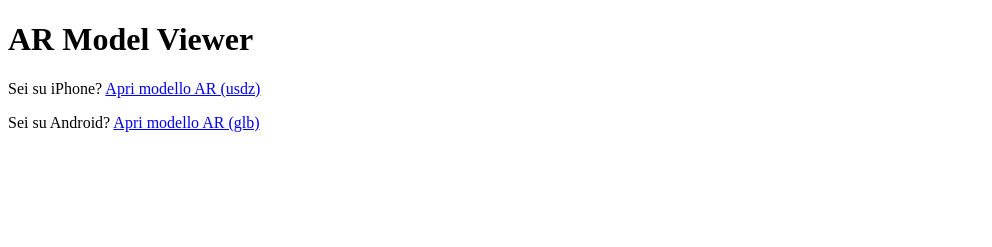
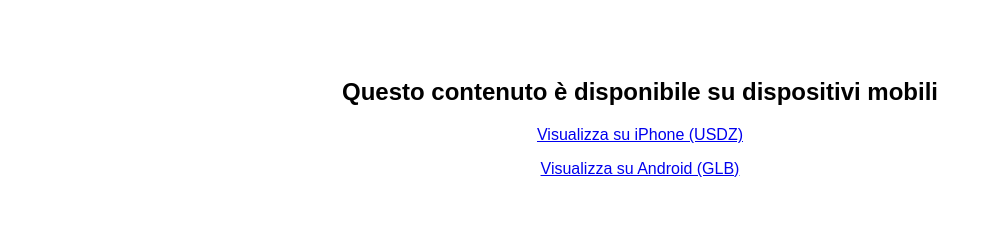
Before and after one commit to lorenzoferrario/gruppo02, a plain HTML site: page index.html in a window 1280 px wide. Shown: the whole page, without its empty margins (0-992 px from the left). Drawn offline with Linux system fonts and the light colour scheme.

Commit message:
Update index.html

```diff
--- a/index.html
+++ b/index.html
@@ -1,32 +1,39 @@
 <!DOCTYPE html>
-<html lang="en">
+<html lang="it">
   <head>
     <meta charset="UTF-8" />
-  <meta name="viewport" content="width=device-width, initial-scale=1" />
-  <title>AR Viewer</title>
-</head>
-<body>
-  <h1>AR Model Viewer</h1>
-
-  <p>Sei su iPhone? <a id="apple-link" href="" target="_blank">Apri modello AR (usdz)</a></p>
-  <p>Sei su Android? <a id="android-link" href="" target="_blank">Apri modello AR (glb)</a></p>
-
+    <title>Hippo AR Redirect</title>
     <script>
-    const appleModel = 'Hippo_Apple AR_02.usdz';
-    const androidModel = 'Hippo_Android AR_02.glb';
+      const usdzUrl = "https://lorenzoferrario.github.io/gruppo02/Hippo.usdz";
+      const glbUrl = "https://lorenzoferrario.github.io/gruppo02/Hippo.glb";
 
       const userAgent = navigator.userAgent || navigator.vendor || window.opera;
 
       if (/iPad|iPhone|iPod/.test(userAgent) && !window.MSStream) {
-      document.getElementById('apple-link').href = appleModel;
-      document.getElementById('android-link').style.display = 'none';
+        // iOS → Quick Look (ARKit)
+        window.location.href = usdzUrl;
       } else if (/android/i.test(userAgent)) {
-      document.getElementById('android-link').href = androidModel;
-      document.getElementById('apple-link').style.display = 'none';
+        // Android → Scene Viewer
+        const sceneViewerUrl = `intent://arvr.google.com/scene-viewer/1.0?file=${glbUrl}&mode=ar_preferred#Intent;scheme=https;package=com.google.ar.core;action=android.intent.action.VIEW;S.browser_fallback_url=${glbUrl};end;`;
+        window.location.href = sceneViewerUrl;
       } else {
-      document.getElementById('apple-link').href = appleModel;
-      document.getElementById('android-link').href = androidModel;
+        // Altri dispositivi → mostro link manuali
+        document.addEventListener("DOMContentLoaded", () => {
+          document.body.innerHTML = `
+            <h2>Questo contenuto è disponibile su dispositivi mobili</h2>
+            <p><a href="${usdzUrl}">Visualizza su iPhone (USDZ)</a></p>
+            <p><a href="${glbUrl}">Visualizza su Android (GLB)</a></p>
+          `;
+        });
       }
     </script>
-</body>
+    <style>
+      body {
+        font-family: sans-serif;
+        text-align: center;
+        padding: 50px;
+      }
+    </style>
+  </head>
+  <body></body>
 </html>
```
Lines whose indentation alone changed are shown as unchanged.
